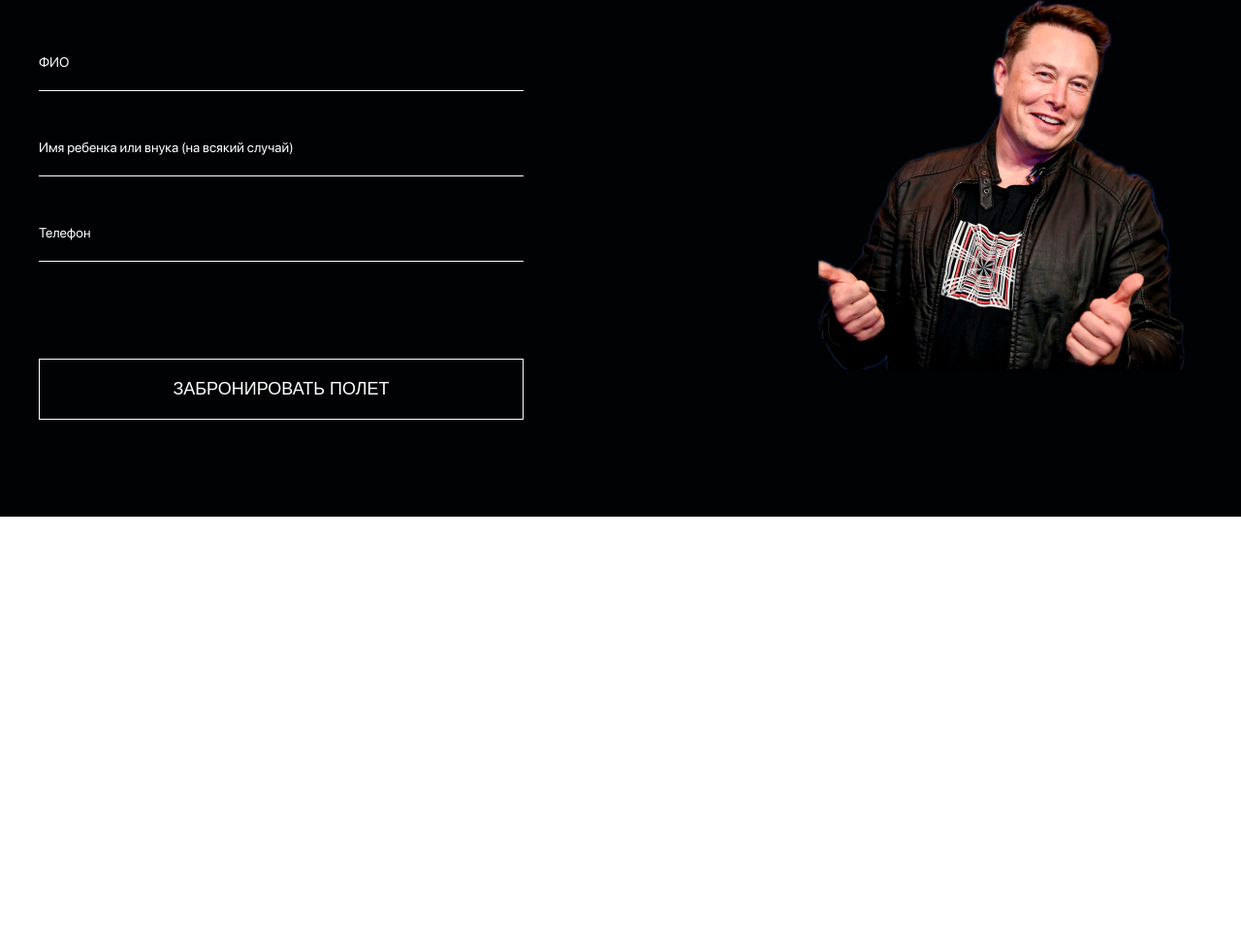
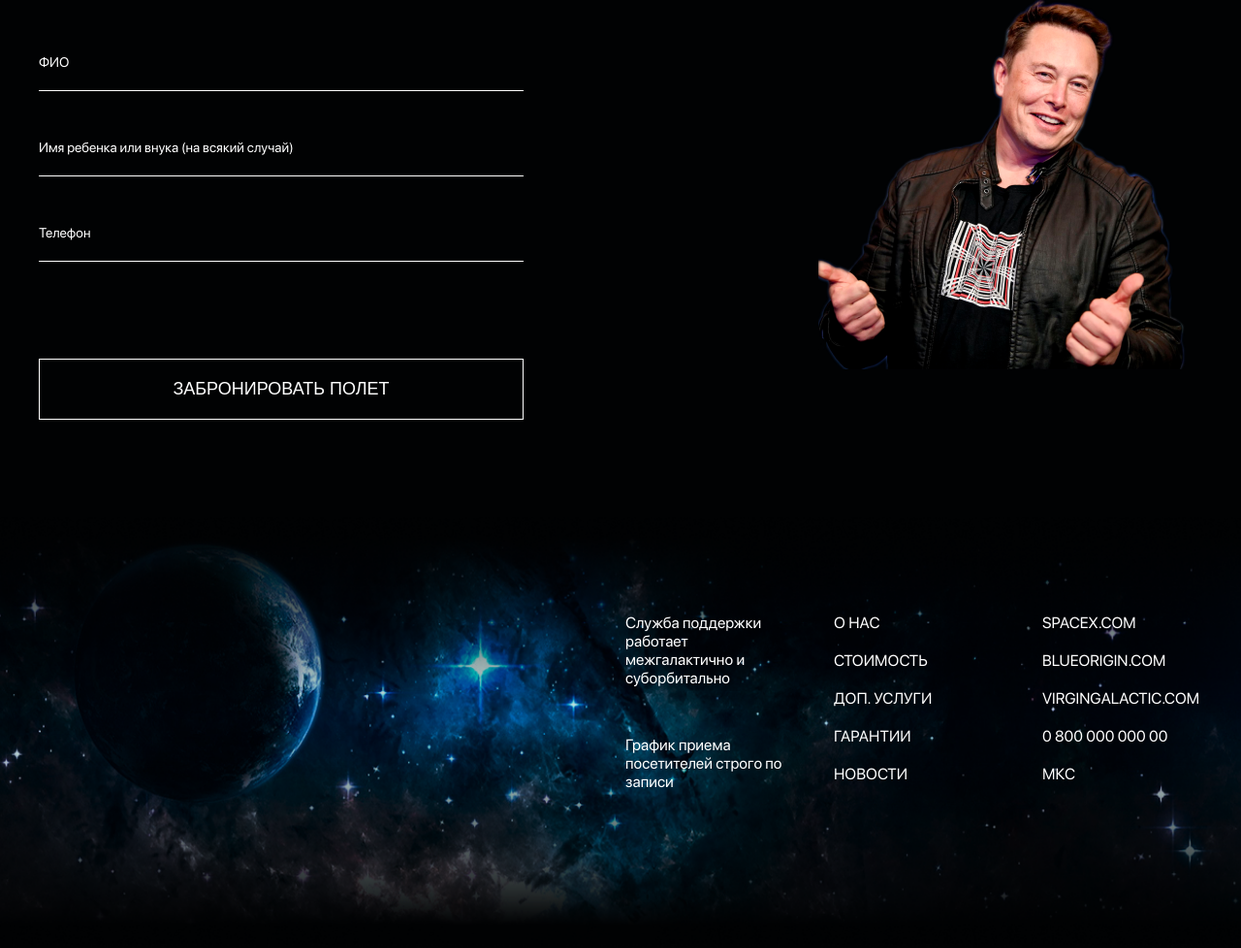
Before and after one commit to Fabarm/Space, a plain HTML site: page index.html in a window 1280 px wide. Shown: the part 7715-8693 px from the top of the page at 97% size. Before the commit the page ends 8248 px from the top, so only its background shows below. Drawn offline with nearby package versions, Linux system fonts and the light colour scheme; files whose address does not match are found by name.

Commit message:
dowel do footera

```diff
--- a/css/style.css
+++ b/css/style.css
@@ -51,6 +51,7 @@ body{
     font-weight: 400;
     color: #fff;
 }
+
 .container{
     max-width: 1220px;
     margin-left: auto;
@@ -554,3 +555,53 @@ foreignObject {
     justify-content: space-between;
     margin-left: auto;
 }
+
+.footer{
+    background-image: url("../img/bg6.jpg");
+    background-repeat: no-repeat;
+    background-size: cover;
+    background-position: top center;
+    padding: 100px -0px 150px;
+}
+
+.footer__inner{
+    display: flex;
+    justify-content: flex-end;
+}
+
+
+.footer__text{
+    width: 165px;
+    margin-right: 50px;
+}
+
+.footer__text p +  p{
+    margin-top: 50px;
+}
+
+.footer__menu{
+    list-style: none;
+    width: 120px;
+    margin-right: 95px;
+}
+
+.footer__links{
+    list-style: none;
+    width: 165px;
+}
+
+.footer__menu__item,
+.footer__links__item{
+    margin-bottom: 20px;
+}
+
+.footer__menu__link,
+.footer__links__link{
+    text-transform: uppercase;
+    transition: color .5s;
+}
+
+.footer__menu__link:hover,
+.footer__links__link:hover{
+    color: #CB0E0E;
+}
--- a/index.html
+++ b/index.html
@@ -447,7 +447,30 @@
     </main>
     <footer class="footer">
         <div class="container">
-
+            <div class="footer__inner">
+                <div class="footer__text">
+                    <p>
+                        Служба поддержки работает межгалактично и суборбитально
+                    </p>
+                    <p>
+                        График приема посетителей строго по записи
+                    </p>
+                </div>
+                <ul class="footer__menu">
+                    <li class="footer__menu__item"><a href="#" class="footer__menu__link">О НАС</a></li>
+                    <li class="footer__menu__item"><a href="#" class="footer__menu__link">СТОИМОСТЬ</a></li>
+                    <li class="footer__menu__item"><a href="#" class="footer__menu__link">ДОП. УСЛУГИ</a></li>
+                    <li class="footer__menu__item"><a href="#" class="footer__menu__link">ГАРАНТИИ</a></li>
+                    <li class="footer__menu__item"><a href="#" class="footer__menu__link">НОВОСТИ</a></li>
+                </ul>
+                <ul class="footer__links">
+                    <li class="footer__links__item"><a href="#" class="footer__links__link">spacex.com</a></li>
+                    <li class="footer__links__item"><a href="#" class="footer__links__link">blueorigin.com</a></li>
+                    <li class="footer__links__item"><a href="#" class="footer__links__link">virgingalactic.com</a></li>
+                    <li class="footer__links__item"><a href="tel:080000000000" class="footer__links__link">0 800 000 000 00</a></li>
+                    <li class="footer__links__item"><a href="#" class="footer__links__link">МКС</a></li>
+                </ul>
+            </div>
         </div>
     </footer>
 
```
Also changed, not shown: img/bg6.jpg (added).
